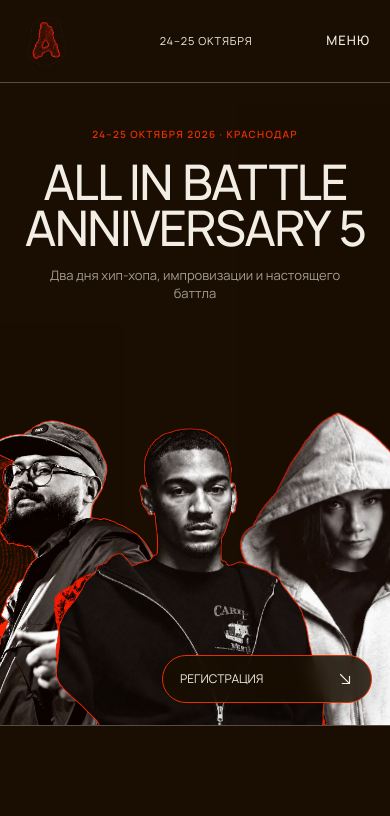
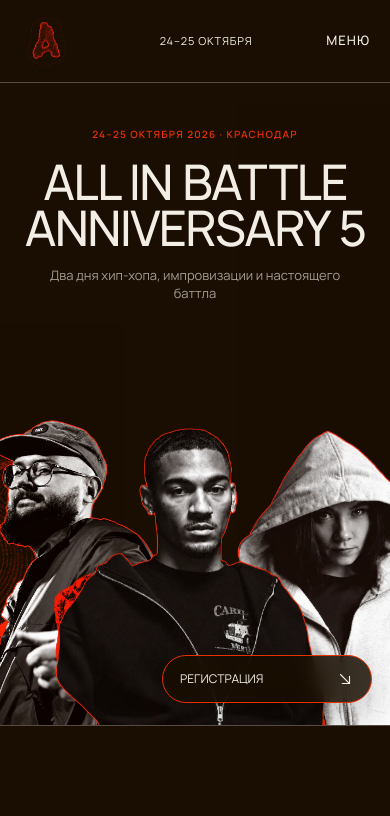
Before and after one commit to FibEli3/ALL-IN-BATTLE, a Next.js app: page / in a window 390 px wide. Shown: the top 816 px of the page. Built offline with nearby package versions, Linux system fonts and the light colour scheme.

Commit message:
fix: stabilize mobile hero portraits

```diff
--- a/src/app/responsive-polish.css
+++ b/src/app/responsive-polish.css
@@ -284,17 +284,10 @@
   }
 
   .hero-person-right {
-    right: -41vw;
-    bottom: -169px;
-    width: 104vw;
+    right: -34vw;
+    bottom: calc(-65px - 16vw);
+    width: 92vw;
     z-index: 1;
-  }
-}
-
-/* Short phone viewports: align Katya's head with the other two portraits. */
-@media (max-width: 480px) and (max-height: 860px) {
-  .hero-person-right {
-    bottom: -146px;
   }
 }
 
```
Also changed, not shown: 1 other file (tests, documents, lock files or other folders).
